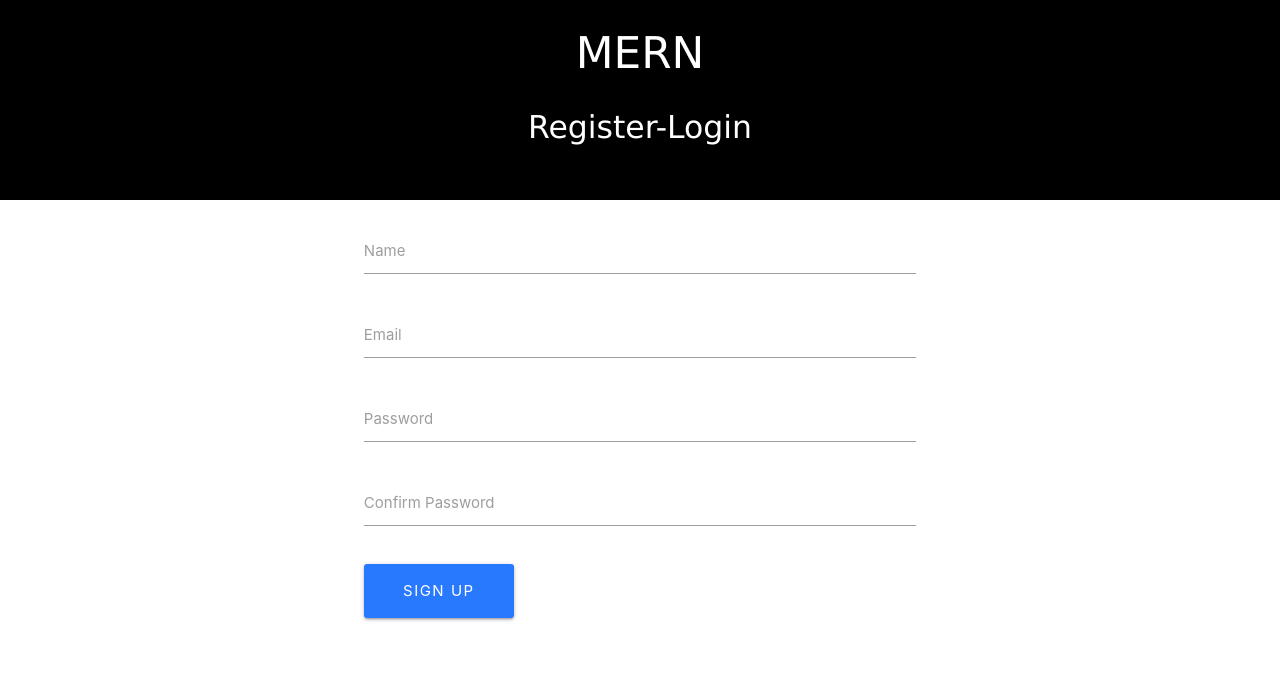
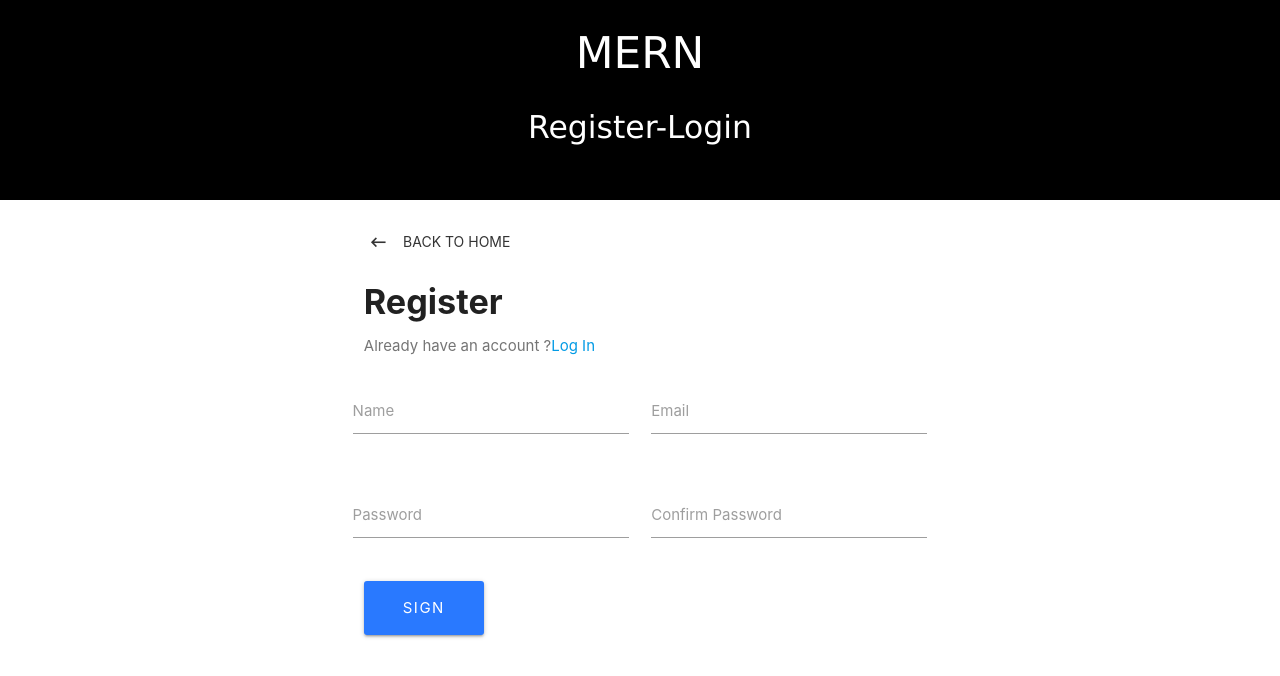
Before and after one commit to desirekaleba/login_register_api, a React (Create React App) app in the folder client/: page /register in a window 1280 px wide. Shown: the top 676 px of the page. Built offline with nearby package versions, Linux system fonts and the light colour scheme.

Commit message:
login design updated

```diff
--- a/client/src/components/auth/Login.js
+++ b/client/src/components/auth/Login.js
@@ -44,7 +44,7 @@ render() {
     const { errors } = this.state;
 return (
       <div className="container">
-        <div style={{ marginTop: "4rem" }} className="row">
+        <div style={{ marginTop: "20vh" }} className="row">
           <div className="col s8 offset-s2">
             <Link to="/" className="btn-flat waves-effect">
               <i className="material-icons left">keyboard_backspace</i> Back to
@@ -52,9 +52,9 @@ return (
             </Link>
             <div className="col s12" style={{ paddingLeft: "11.250px" }}>
               <h4>
-                <b>Login</b> below
+                <b>Login</b>
               </h4>
-              <p className="grey-text text-darken-1">
+              <p className="grey-text text-darken-1" style={{}}>
                 Don't have an account? <Link to="/register">Register</Link>
               </p>
             </div>
@@ -93,6 +93,7 @@ return (
                   {errors.passwordincorrect}
                 </span>
               </div>
+
               <div className="col s12" style={{ paddingLeft: "11.250px" }}>
                 <button
                   style={{
@@ -108,6 +109,7 @@ return (
                 </button>
               </div>
             </form>
+
           </div>
         </div>
       </div>
--- a/client/src/components/auth/Register.js
+++ b/client/src/components/auth/Register.js
@@ -62,7 +62,7 @@ class Register extends Component{
 
         return(
             <div className="container">
-                <div className="row">
+                <div style={{ marginTop: "20vh" }} className="row">
                     <div className="col s8 offset-s2">
                         <Link to="/"
                             className="btn-flat waves-effect">
@@ -77,7 +77,7 @@ class Register extends Component{
                             }}
                         >
                             <h4>
-                                <b>Register</b> below
+                                <b>Register</b>
                             </h4>
                             <p className="grey-text text-darken-1">
                                 Already have an account ?
@@ -89,7 +89,8 @@ class Register extends Component{
                         </div>
 
                         <form noValidate onSubmit={this.onSubmit}>
-                            <div className="input-field col s12">
+                            <div className="row">
+                                <div className="input-field col s6">
                                     <input
                                         onChange={this.onChange}
                                         value={this.state.name}
@@ -106,7 +107,7 @@ class Register extends Component{
                                     <span className="red-text">{errors.name}</span>
                                 </div>
 
-                            <div className="input-field col s12">
+                                <div className="input-field col s6">
                                     <input
                                         onChange={this.onChange}
                                         value={this.state.email}
@@ -122,8 +123,10 @@ class Register extends Component{
                                         {errors.email}
                                     </span>
                                 </div>
+                            </div>
 
-                            <div className="input-field col s12">
+                            <div className="row">
+                                <div className="input-field col s6">
                                     <input
                                         onChange={this.onChange}
                                         value={this.state.password}
@@ -140,7 +143,7 @@ class Register extends Component{
                                     </span>
                                 </div>
 
-                            <div className="input-field col s12">
+                                <div className="input-field col s6">
                                     <input
                                         onChange={this.onChange}
                                         value={this.state.password2}
@@ -158,7 +161,7 @@ class Register extends Component{
                                         {errors.password2}
                                     </span>
                                 </div>
-
+                            </div>
                             <div className="col s12"
                                 style={{
                                     paddingLeft: "11.250px"
@@ -166,10 +169,11 @@ class Register extends Component{
                             >
                                 <button
                                     style={{
-                                        width: "150px",
+                                        width: "8rem",
                                         borderRadius: "3px",
                                         letterSpacing: "1.5px",
-                                        marginTop: "1rem"
+                                        //marginTop: "1rem",
+                                        marginBottom: "2rem"
                                     }}
                                     type="submit"
                                     className="btn btn-large waves-effect waves-light hoverable blue accent-3"
```
Lines whose indentation alone changed are shown as unchanged.
